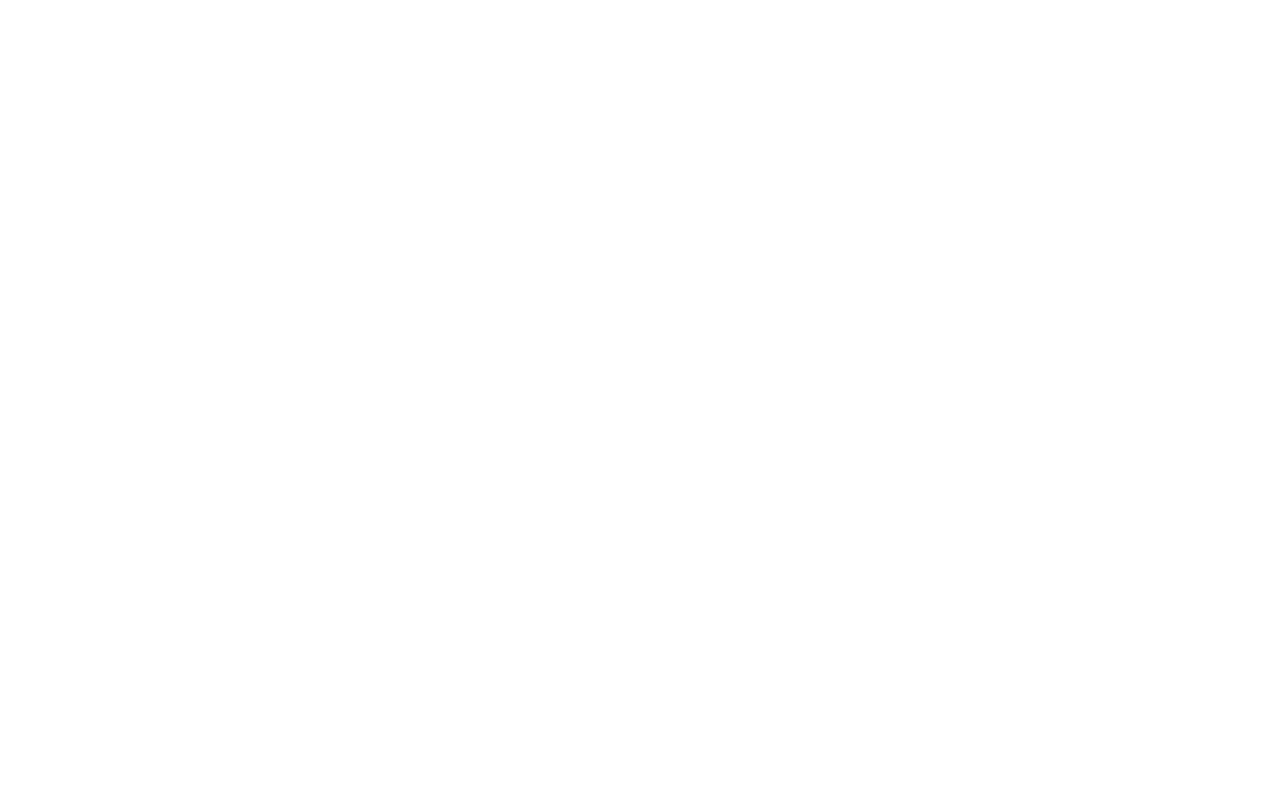
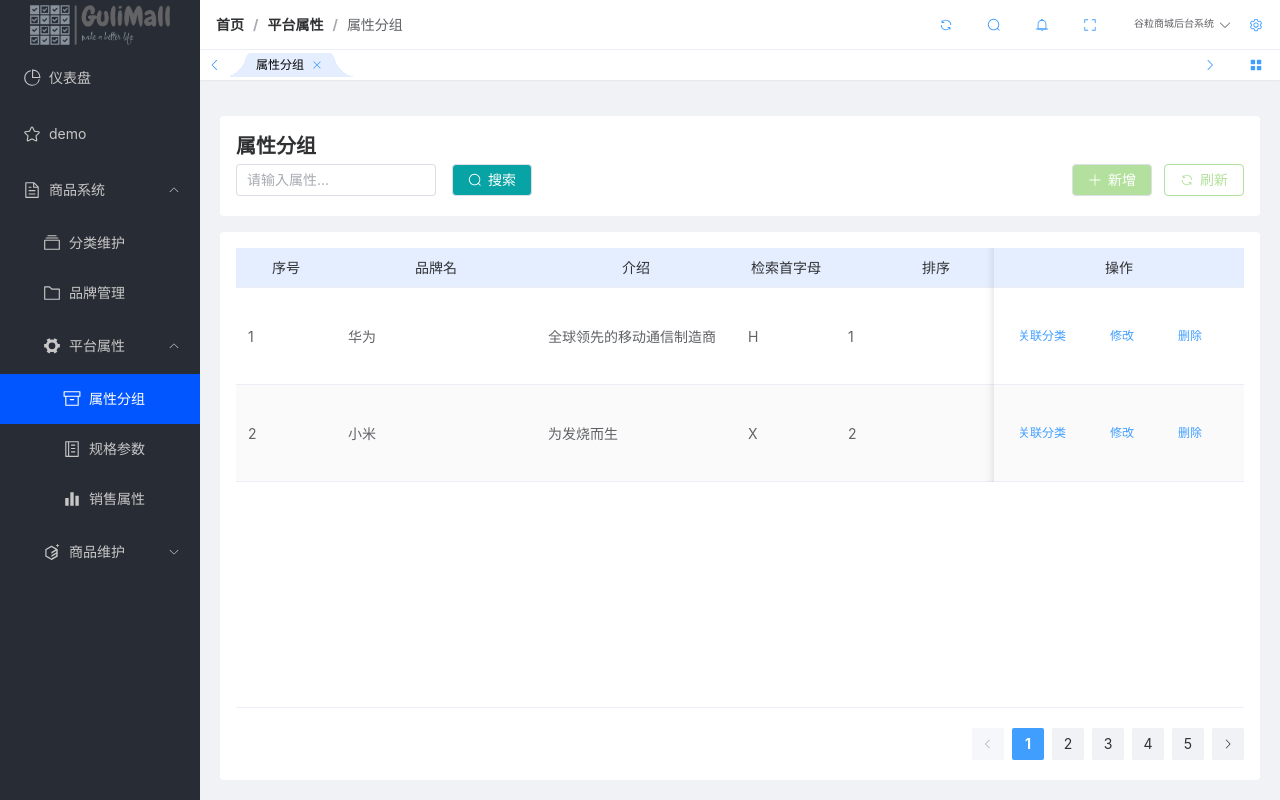
Before and after one commit to FluffyChi-Xing/GuliMallFrontend, a Vue app: page /#/home/platform/category in a window 1280 px wide. Before the commit this address had no page. Built offline with nearby package versions, Linux system fonts and the light colour scheme; grey boxes are pictures that could not be loaded.

Commit message:
新增属性分组页面

```diff
--- a/components.d.ts
+++ b/components.d.ts
@@ -36,6 +36,7 @@
     ElScrollbar: typeof import('element-plus/es')['ElScrollbar']
     ElSelect: typeof import('element-plus/es')['ElSelect']
     ElSubMenu: typeof import('element-plus/es')['ElSubMenu']
+    ElSwitch: typeof import('element-plus/es')['ElSwitch']
     ElTable: typeof import('element-plus/es')['ElTable']
     ElTableColumn: typeof import('element-plus/es')['ElTableColumn']
     ElTag: typeof import('element-plus/es')['ElTag']
--- /dev/null
+++ b/src/componsables/apis/ArgumentTypes.d.ts
@@ -0,0 +1,18 @@
+export namespace ArgumentTypes {
+    export interface categoryLabelTypes {
+        label: string;
+        prop: string;
+        width?: string;
+        overflows?: boolean;
+    }
+
+    export interface categoryDataTypes {
+        id: string;
+        name: string;
+        logo: string;
+        desc: string;
+        status: boolean;
+        initial: string;
+        sort: string;
+    }
+}
--- a/src/componsables/apis/GoodsMaintenance.d.ts
+++ b/src/componsables/apis/GoodsMaintenance.d.ts
@@ -1,4 +1,10 @@
 export namespace GoodsMaintenance {
+
+    /**
+     * 商品分类
+     * @param label
+     * @param value
+     */
     export interface spuFilterTypes {
         label: string;
         value: string;
--- a/src/componsables/apis/MenuData.ts
+++ b/src/componsables/apis/MenuData.ts
@@ -31,6 +31,23 @@
                 index: '3-3',
                 label: '平台属性',
                 icon: $enum.getIcon(4),
+                children: [
+                    {
+                        index: '3-3-1',
+                        label: '属性分组',
+                        icon: $enum.getIcon(10),
+                    },
+                    {
+                        index: '3-3-2',
+                        label: '规格参数',
+                        icon: $enum.getIcon(11),
+                    },
+                    {
+                        index: '3-3-3',
+                        label: '销售属性',
+                        icon: $enum.getIcon(12),
+                    }
+                ]
             },
             {
                 index: '3-4',
--- a/src/componsables/enums/routerPathEnum.ts
+++ b/src/componsables/enums/routerPathEnum.ts
@@ -8,6 +8,9 @@
     '3-4-1' = '/home/spu',
     '3-4-2' = '/home/publish',
     '3-4-3' = '/home/goods',
+    '3-3-1' = '/home/platform/category',
+    '3-3-2' = '/home/platform/arguments',
+    '3-3-3' = '/home/platform/sales',
 }
 
 /**
--- a/src/layout/default.vue
+++ b/src/layout/default.vue
@@ -58,6 +58,10 @@
 
 <template>
   <div class="w-full max-w-[200px] h-full flex flex-col">
+    <el-scrollbar
+        class="w-full"
+        style="height: 100vh;"
+    >
       <el-menu
           :default-active="highLight"
           class="w-full h-full"
@@ -78,6 +82,7 @@
             :menu-item="item"
         />
       </el-menu>
+    </el-scrollbar>
   </div>
 </template>
 
@@ -101,4 +106,7 @@
   background-repeat: no-repeat;
   background-position: center;
 }
+:deep(.el-scrollbar__view) {
+  height: 100%;
+}
 </style>
--- a/src/router/index.ts
+++ b/src/router/index.ts
@@ -41,6 +41,21 @@
                     title: '个人中心'
                 },
                 component: () => import('@/views/AdminCenter/index.vue')
+            },
+            {
+                path: '/home/platform',
+                name: 'platform',
+                component: () => import('@/views/PlatformArguments/index.vue'),
+                children: [
+                    {
+                        path: '/home/platform/category',
+                        name: 'platformCategory',
+                        meta: {
+                            title: '平台分类'
+                        },
+                        component: () => import('@/views/PlatformArguments/_component/PlatformCategory.vue')
+                    }
+                ]
             }
         ]
     },
@@ -70,6 +85,9 @@
     if (to.path === '/') {
         return '/home/dashboard'
     }
+    if (to.path === '/home/platform') {
+        return '/home/platform/category'
+    }
     if (to.meta.title) {
         document.title = to.meta.title as string
     }
--- /dev/null
+++ b/src/views/PlatformArguments/_component/PlatformCategory.vue
@@ -0,0 +1,203 @@
+<script setup lang="ts">
+import { ref } from "vue";
+import TheHead from "@/components/TheHead.vue";
+import {$message} from "@/componsables/element-plus";
+import GeneratePagination from "@/components/GeneratePagination.vue";
+import type {ArgumentTypes} from "@/componsables/apis/ArgumentTypes";
+
+
+
+const title = ref<string>('属性分组')
+/** ===== 表头表单-start ====== **/
+const argument = ref<string>('')
+const tableLabels = ref<ArgumentTypes.categoryLabelTypes[]>([
+  {
+    label: '序号',
+    prop: 'id',
+    width: '100'
+  },
+  {
+    label: '品牌名',
+    prop: 'name',
+    width: '200'
+  },
+  {
+    label: '介绍',
+    prop: 'desc',
+    width: '200',
+    overflows: true
+  },
+  {
+    label: '检索首字母',
+    prop: 'initial',
+    width: '100'
+  },
+  {
+    label: '排序',
+    prop: 'sort',
+    width: '200'
+  }
+])
+
+function handleClear() {
+  argument.value = ''
+}
+
+function handleSearch() {
+  if (!argument.value) {
+    $message({
+      message: '请输入属性',
+      type: 'warning'
+    })
+  }
+}
+
+// 暂时数据
+const tableData = ref<ArgumentTypes.categoryDataTypes[]>([
+  {
+    id: '1',
+    name: '华为',
+    logo: 'https://www-file.huawei.com/-/media/corporate/images/home/logo/huawei_logo.png',
+    desc: '全球领先的移动通信制造商',
+    status: true,
+    initial: 'H',
+    sort: '1'
+  },
+  {
+    id: '2',
+    name: '小米',
+    logo: 'https://www.logobiaozhi.com/upLoad/image/20230909/16942481297445784.jpg',
+    desc: '为发烧而生',
+    status: false,
+    initial: 'X',
+    sort: '2'
+  }
+])
+/** ===== 表头表单-end ====== **/
+</script>
+
+<template>
+  <div class="w-full h-full flex flex-col">
+    <!-- the header -->
+    <TheHead
+        :title="title"
+    >
+      <div class="w-full h-10 flex justify-between">
+        <el-form-item>
+          <div class="w-auto h-full flex items-center">
+            <el-input
+                v-model="argument"
+                placeholder="请输入属性..."
+                clearable
+                style="width: 200px;"
+                class="mr-4"
+                @clear="handleClear"
+                @keydown.enter="handleSearch"
+            />
+            <el-button @click="handleSearch" class="main_primary_btn" icon="Search">搜索</el-button>
+          </div>
+        </el-form-item>
+        <el-form-item>
+          <div class="w-auto h-full flex items-center">
+            <el-button icon="Plus" class="main_success_btn">新增</el-button>
+            <el-button icon="Refresh" class="main_success_plain_btn">刷新</el-button>
+          </div>
+        </el-form-item>
+      </div>
+    </TheHead>
+    <!-- table area -->
+    <div
+        style="height: calc(100% - 116px);"
+        class="w-full flex flex-col mt-4"
+    >
+      <el-card class="w-full h-full flex is-never-shadow p-4">
+        <!-- table body -->
+        <div
+            style="height: calc(100% - 56px);"
+            class="w-full flex flex-col mb-4"
+        >
+          <el-table
+              :data="tableData"
+              stripe
+              fit
+              class="w-full h-full"
+              :header-cell-style="{background: '#E5EEFF', color: '#303133', textAlign: 'center'}"
+          >
+            <el-table-column
+                v-for="(item, index) in tableLabels"
+                :key="index"
+                :label="item.label"
+                :prop="item.prop"
+                :width="item.width"
+                :show-overflow-tooltip="item.overflows"
+            />
+            <!-- 品牌logo -->
+            <el-table-column
+                label="品牌logo"
+                prop="logo"
+                width="250"
+            >
+              <template #default="{ row }">
+                <img
+                    :src="row.logo"
+                    alt=""
+                    loading="lazy"
+                    class="w-full h-20 flex object-contain"
+                    style="height: 80px"
+                    @error="e => e.target.src = require('@/assets/img/error-img.png')"
+                >
+              </template>
+            </el-table-column>
+            <!-- 显示状态 -->
+            <el-table-column
+                label="显示状态"
+                prop="status"
+                width="250"
+            >
+              <template #default="{ row }">
+                <div class="w-full h-full flex items-center justify-center">
+                  <el-switch
+                      v-model="row.status"
+                  />
+                </div>
+              </template>
+            </el-table-column>
+            <!-- 操作 -->
+            <el-table-column
+                label="操作"
+                width="250"
+                :fixed="'right'"
+            >
+              <div class="w-full h-full flex items-center">
+                <el-button type="text" size="small" class="mr-2">关联分类</el-button>
+                <el-button type="text" size="small" class="mr-2">修改</el-button>
+                <el-button type="text" style="color: theme('colos.denger')" size="small">删除</el-button>
+              </div>
+            </el-table-column>
+            <template #empty>
+              <el-empty
+                  description="暂无数据"
+              />
+            </template>
+          </el-table>
+        </div>
+        <!-- generate pagination -->
+        <div class="w-full h-10 flex items-center justify-end">
+          <GeneratePagination />
+        </div>
+      </el-card>
+    </div>
+  </div>
+</template>
+
+<style scoped>
+@import "@/assets/css/Element-Plus.scss";
+:deep(.el-form-item) {
+  margin: 0;
+}
+:deep(.el-card__body) {
+  width: 100%;
+  height: 100%;
+  padding: 0;
+}
+</style>
--- /dev/null
+++ b/src/views/PlatformArguments/index.vue
@@ -0,0 +1,13 @@
+<script setup lang="ts">
+
+</script>
+
+<template>
+  <div class="w-full h-full flex flex-col">
+    <RouterView />
+  </div>
+</template>
+
+<style scoped>
+
+</style>
--- a/src/views/SpuManage/index.vue
+++ b/src/views/SpuManage/index.vue
@@ -123,8 +123,8 @@
     name: '小米11',
     description: '小米11 8+128G',
     weight: '200g',
-    create_time: '2021-09-01 12:00:00',
-    update_time: '2021-09-01 12:00:00',
+    create_time: new Date(),
+    update_time: new Date(),
     status: true
   },
   {
@@ -132,8 +132,8 @@
     name: '华为P40',
     description: '华为P40 8+128G',
     weight: '200g',
-    create_time: '2021-09-01 12:00:00',
-    update_time: '2021-09-01 12:00:00',
+    create_time: new Date(),
+    update_time: new Date(),
     status: false
   },
   {
@@ -141,8 +141,8 @@
     name: '苹果12',
     description: '苹果12 8+128G',
     weight: '200g',
-    create_time: '2021-09-01 12:00:00',
-    update_time: '2021-09-01 12:00:00',
+    create_time: new Date(),
+    update_time: new Date(),
     status: true
   }
 ]
@@ -251,6 +251,7 @@
               <el-table
                   :data="tableData"
                   fit
+                  stripe
                   class="w-full h-full"
                   :header-cell-style="{background: '#E5EEFF', color: '#303133', textAlign: 'center'}"
               >
```
Also changed, not shown: src/componsables/enums/menuIconEnums.ts (+4 -3 lines). Lines whose indentation alone changed are shown as unchanged.
